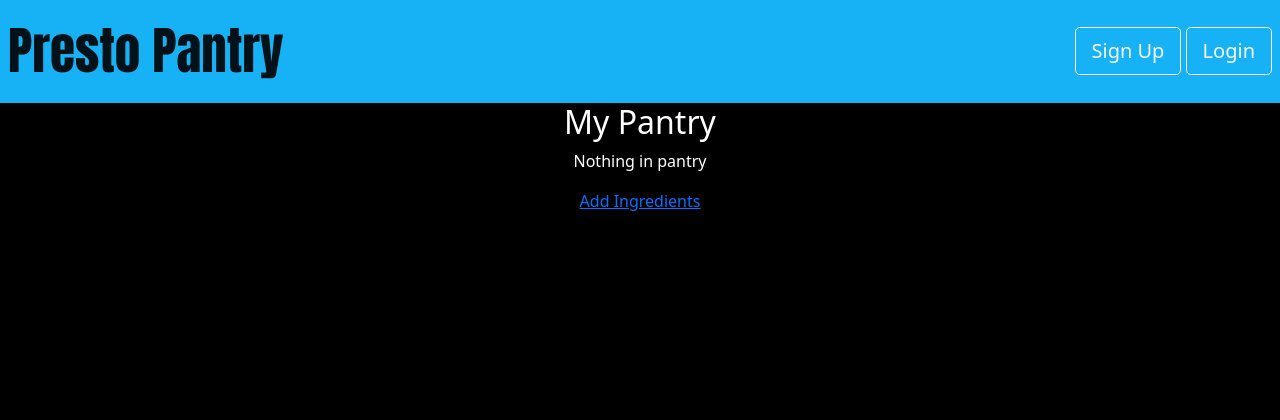
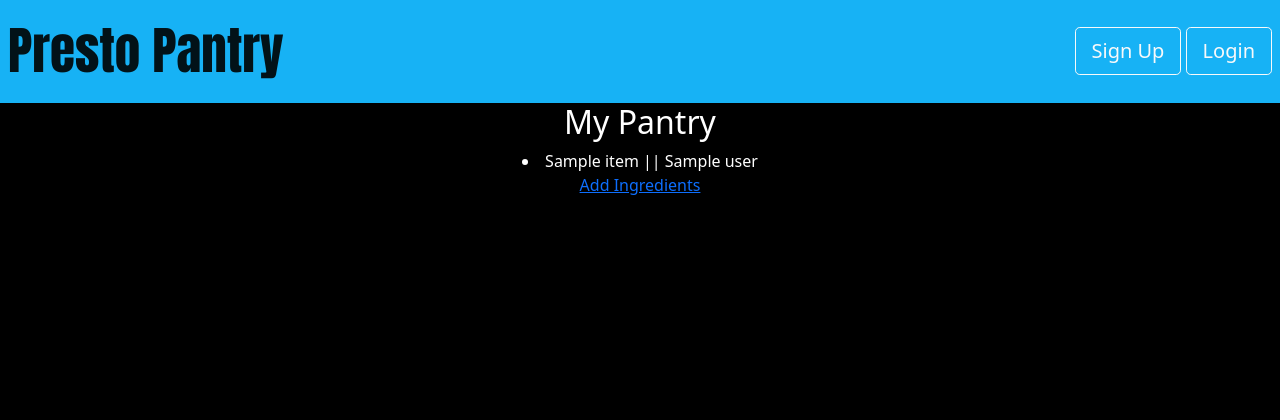
Before and after one commit to dmill166/PrestoPantry, a Django app: template prestopantry_app/templates/pantry.html in a window 1280 px wide. Shown: the top 420 px of the page. Run offline with Django 4.2, Linux system fonts and the light colour scheme; the template is opened without the code that fills it: most values are stand-ins (such as "Sample title", 1, 10 or a date in 2020); parts of the project's set-up code (start-up, migrations or seed data) failed here and were passed over; some libraries are stand-ins or nearby versions.

Commit message:
fixed conflicts.

```diff
--- a/prestopantry_app/templates/pantry.html
+++ b/prestopantry_app/templates/pantry.html
@@ -5,8 +5,19 @@
 <h2> My Pantry </h2>
 
 {% comment %} Text place holder {% endcomment %}
+
+{% if ingred %}
+
+    {% for item in ingred %}
+        <li> {{item.ingredient_name}} || {{item.user}} </li>
+    {% endfor %}
+
+{% else %}
 <p> Nothing in pantry </p>
+{% endif %}
+
 <a  href="{% url 'search-pantry-ingredients' %}"> Add Ingredients </a>
+
 
 </div>
 {% endblock %}
--- a/prestopantry_app/urls.py
+++ b/prestopantry_app/urls.py
@@ -11,7 +11,7 @@ urlpatterns = [
     path('account/', edit_account, name='account'),
     path('logout/', main_views.logout_view, name='logout'),
     path('about/', TemplateView.as_view(template_name='about.html'), name='about'),
-    path('pantry/', TemplateView.as_view(template_name='pantry.html'), name='pantry'),
+    path('pantry/', my_pantry_page_view.display_pantry, name='pantry'),
     path('search-pantry-ingredients/', pantry_ingredients_views.search_by_ingredient, name='search-pantry-ingredients'),
     path('auth/', include('social_django.urls', namespace='social')),
 ]
```
